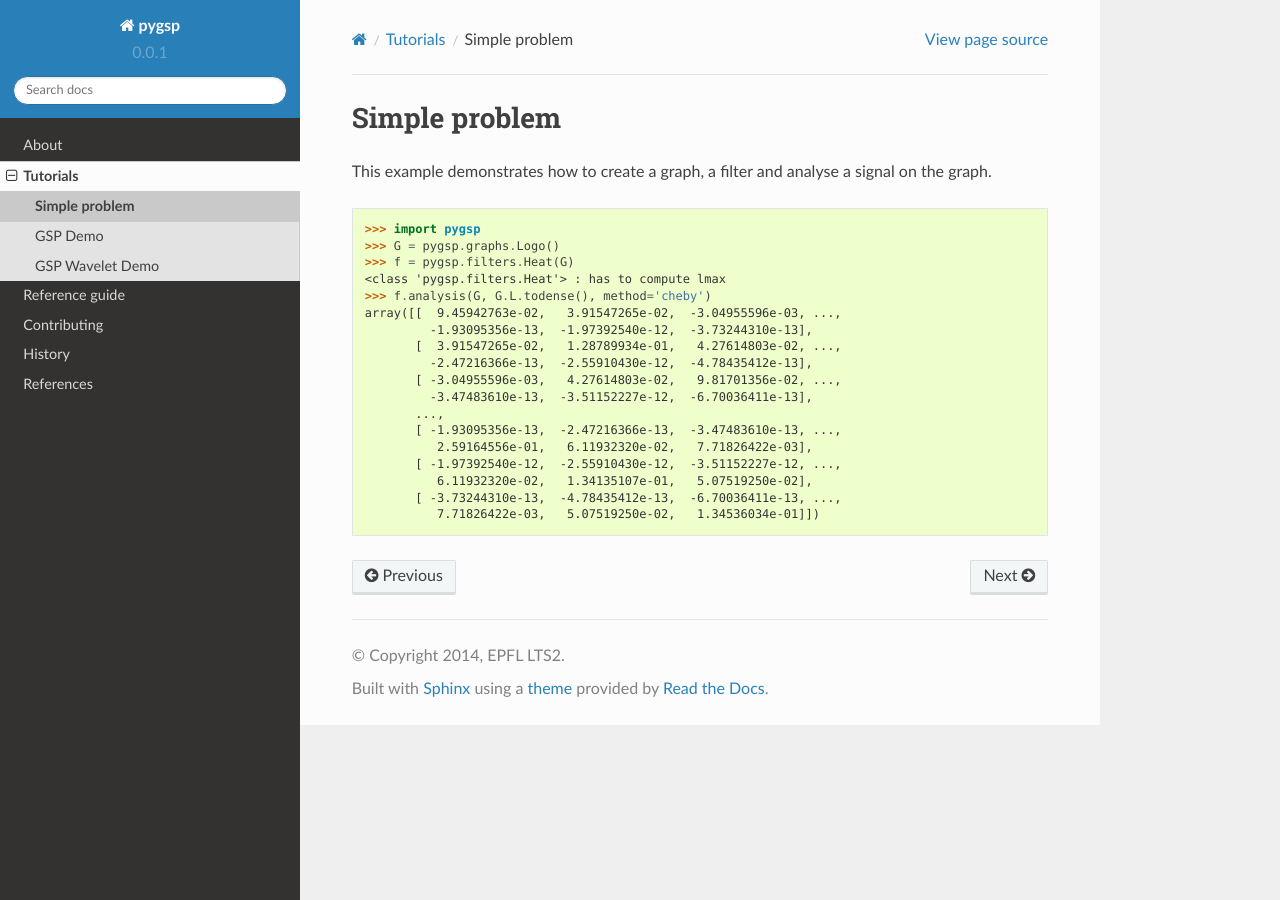
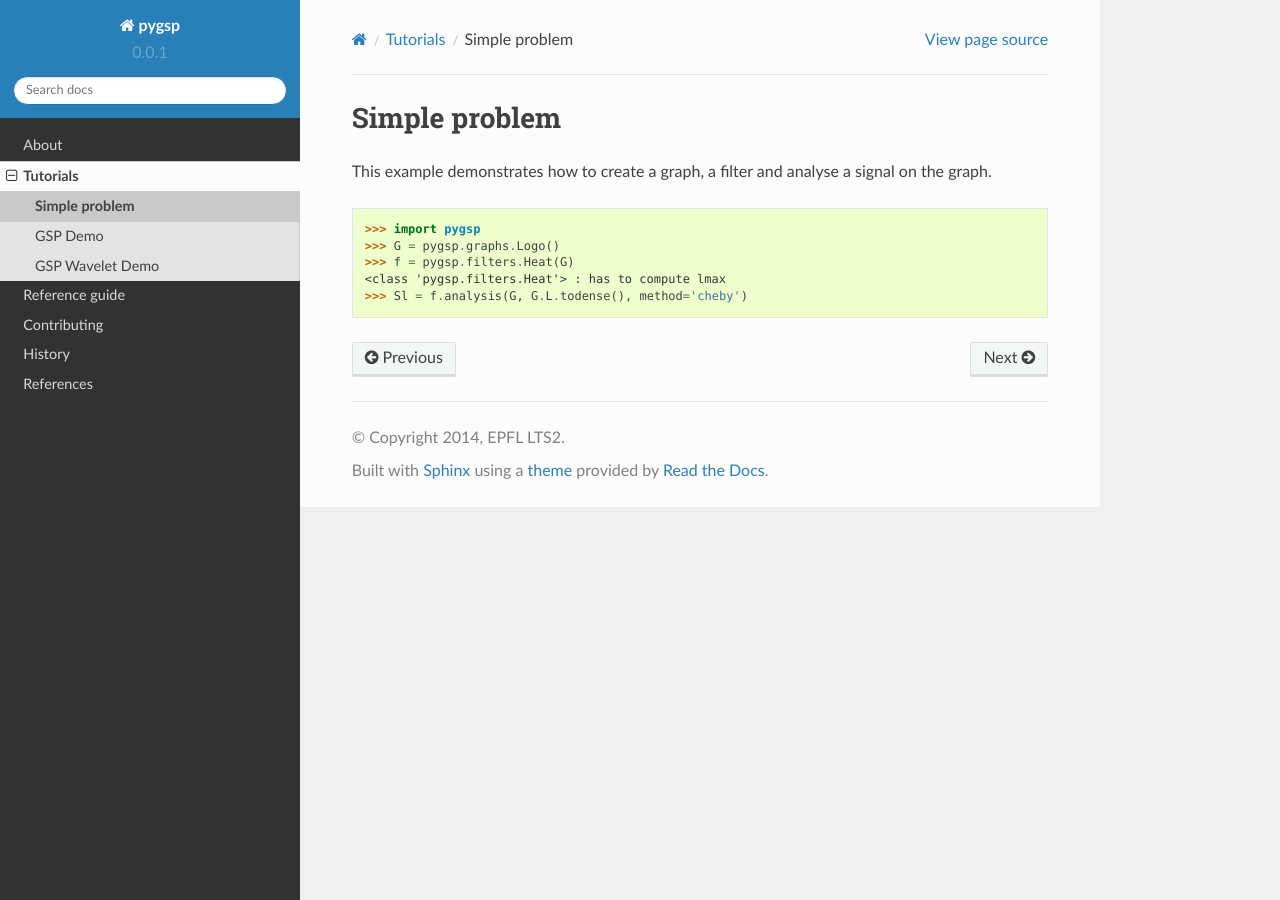
Before and after one commit to epfl-lts2/pygsp, a Sphinx documentation site: the page built from doc/tutorials/simple.rst, in a window 1280 px wide. Built offline with Sphinx 7.4.7 and the Read the Docs theme 2.0.0, drawn with Linux system fonts in a browser that asks for light colours.

Commit message:
docfixes

```diff
--- a/doc/tutorials/simple.rst
+++ b/doc/tutorials/simple.rst
@@ -8,17 +8,4 @@ This example demonstrates how to create a graph, a filter and analyse a signal o
 >>> G = pygsp.graphs.Logo()
 >>> f = pygsp.filters.Heat(G)
 <class 'pygsp.filters.Heat'> : has to compute lmax
->>> f.analysis(G, G.L.todense(), method='cheby')
-array([[  9.45942763e-02,   3.91547265e-02,  -3.04955596e-03, ...,
-         -1.93095356e-13,  -1.97392540e-12,  -3.73244310e-13],
-       [  3.91547265e-02,   1.28789934e-01,   4.27614803e-02, ...,
-         -2.47216366e-13,  -2.55910430e-12,  -4.78435412e-13],
-       [ -3.04955596e-03,   4.27614803e-02,   9.81701356e-02, ...,
-         -3.47483610e-13,  -3.51152227e-12,  -6.70036411e-13],
-       ...,
-       [ -1.93095356e-13,  -2.47216366e-13,  -3.47483610e-13, ...,
-          2.59164556e-01,   6.11932320e-02,   7.71826422e-03],
-       [ -1.97392540e-12,  -2.55910430e-12,  -3.51152227e-12, ...,
-          6.11932320e-02,   1.34135107e-01,   5.07519250e-02],
-       [ -3.73244310e-13,  -4.78435412e-13,  -6.70036411e-13, ...,
-          7.71826422e-03,   5.07519250e-02,   1.34536034e-01]])
+>>> Sl = f.analysis(G, G.L.todense(), method='cheby')
```
Also changed, not shown: 1 other file.
